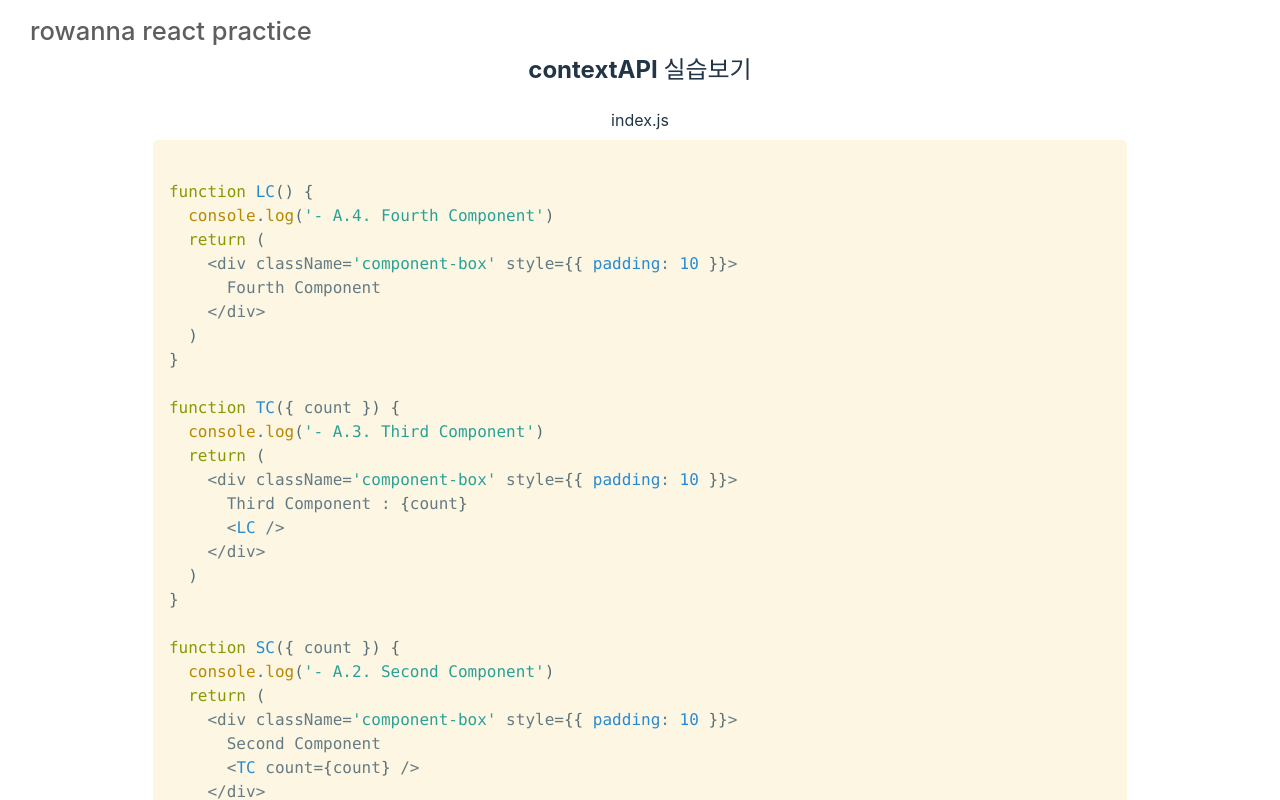
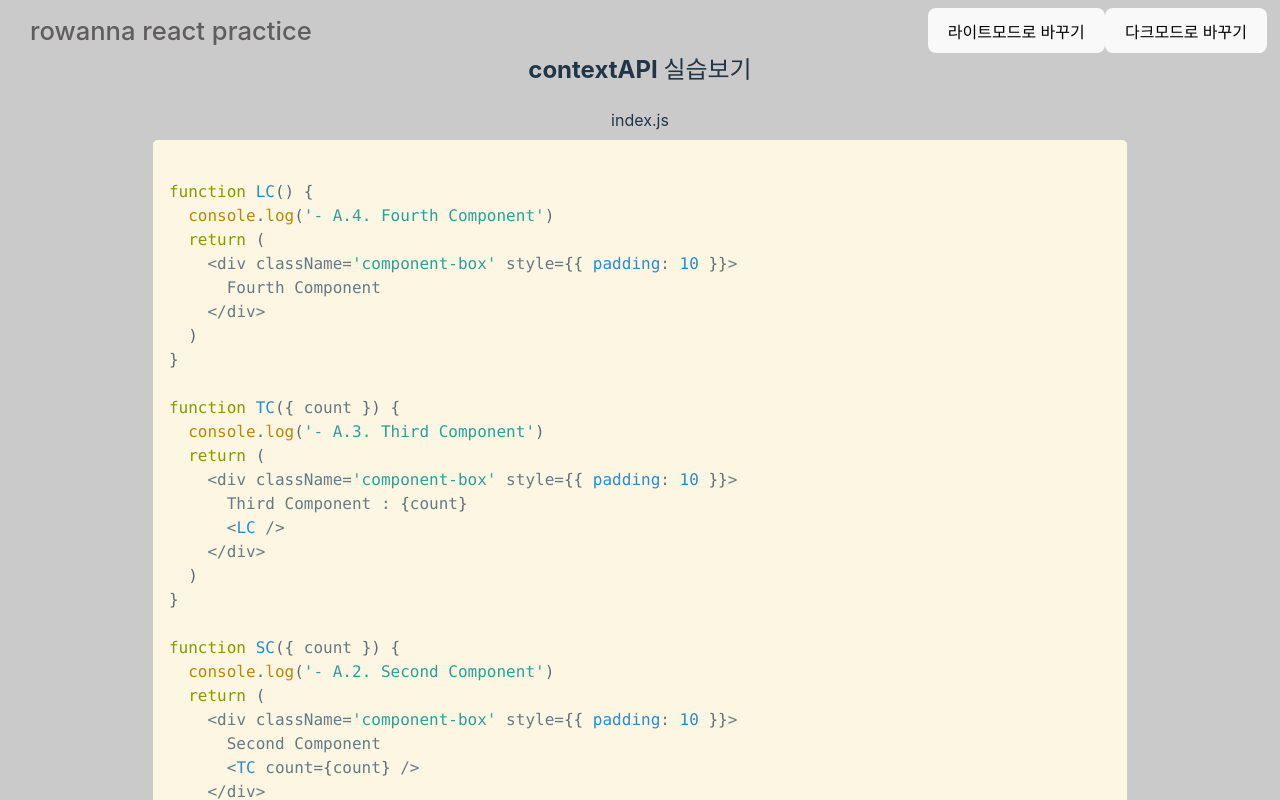
Before and after one commit to rowanna/asac-react-practice, a React (Vite) app: page /asac-react-practice/ContextAPIPage in a window 1280 px wide. Shown: the top 800 px of the page. Built offline with nearby package versions, Linux system fonts and the light colour scheme.

Commit message:
feat: header에 change모드 분기, prefers-color-scheme change시 이벤트 추가

```diff
--- a/src/assets/components/ChangeThemeComponent/UseContextChangeThemeComponent.jsx
+++ b/src/assets/components/ChangeThemeComponent/UseContextChangeThemeComponent.jsx
@@ -17,6 +17,8 @@ function ThemeContextProvider({ children }) {
   );
 }
 
+const mql = window.matchMedia("(prefers-color-scheme: dark)");
+
 function ChangeThemeBtn({ children, type }) {
   const { theme, setTheme } = useContext(ThemeContext);
 
@@ -28,6 +30,10 @@ function ChangeThemeBtn({ children, type }) {
     setTheme((prev) => type);
     localStorage.setItem("theme", type);
   };
+
+  mql.addEventListener("change", (e) => {
+    setTheme((prev) => (e.matches ? "dark" : "light"));
+  });
 
   useEffect(() => {
     document.body.className = theme;
--- a/src/assets/components/Header.jsx
+++ b/src/assets/components/Header.jsx
@@ -1,12 +1,23 @@
-import { Link } from "react-router-dom";
+import { Link, useLocation } from "react-router-dom";
+import UseContextChangeThemeComponent from "../components/ChangeThemeComponent/UseContextChangeThemeComponent";
 
 export default function Header() {
+  const { pathname } = useLocation();
+  const isChangeModePage = pathname === "/ChangeThemePage";
   return (
     <>
       <header>
         <h1>
           <Link to="/">rowanna react practice</Link>
         </h1>
+
+        {!isChangeModePage ? (
+          <div id="toggleMode">
+            <UseContextChangeThemeComponent></UseContextChangeThemeComponent>
+          </div>
+        ) : (
+          <></>
+        )}
       </header>
     </>
   );
--- a/src/index.css
+++ b/src/index.css
@@ -103,3 +103,9 @@ header h1 a {
 .section-box {
   border: 2px solid rgb(255, 224, 147);
 }
+
+#toggleMode {
+  position: absolute;
+  top: 1vh;
+  right: 1vw;
+}
```
